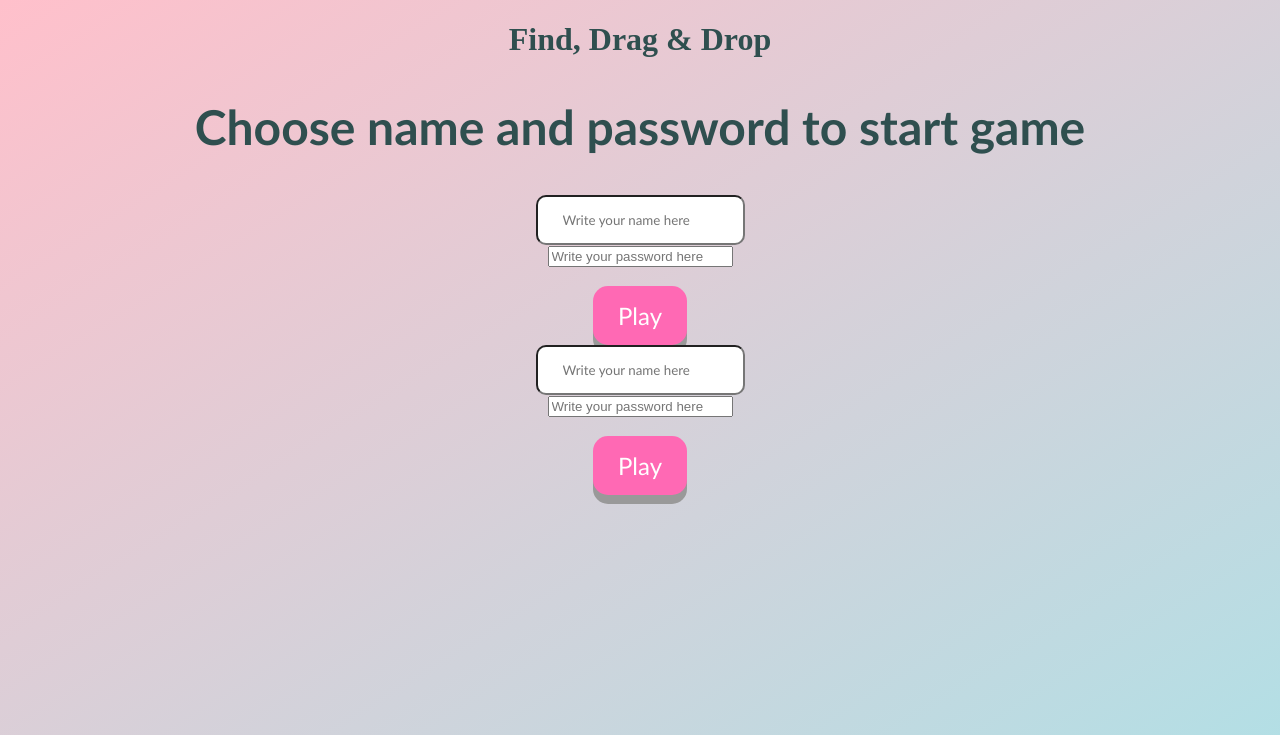
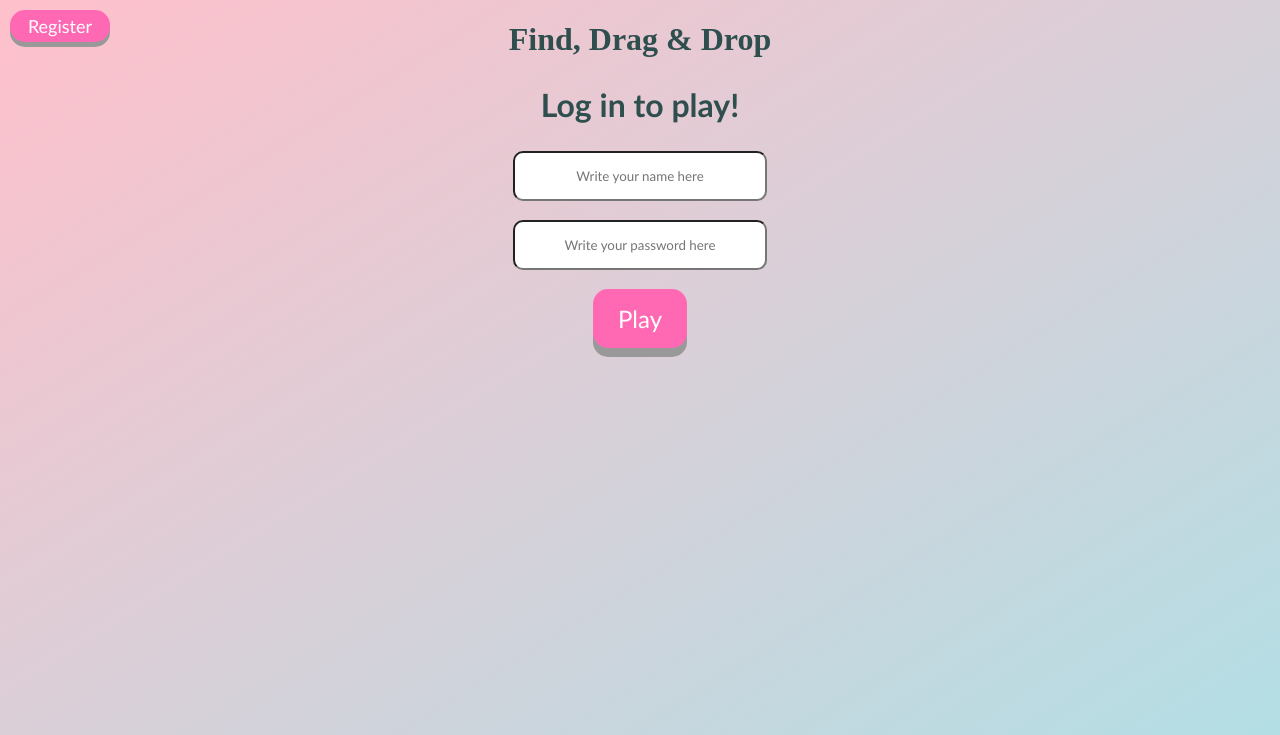
Before and after one commit to aaalic/FindDragDrop_New_Version, an ASP.NET Core app: page /Account/LogIn in a window 1280 px wide. Shown: the top 735 px of the page. Run offline with ASP.NET Core 8, Linux system fonts and the light colour scheme; data that the repository does not hold is empty; some libraries are stand-ins or nearby versions.

Commit message:
Login/Create/Back

```diff
--- a/FindDragDrop2/Controllers/AccountController.cs
+++ b/FindDragDrop2/Controllers/AccountController.cs
@@ -50,7 +50,7 @@ namespace FindDragDrop2.Controllers
 
         [HttpPost]
         [AllowAnonymous]
-        public async Task<IActionResult> Create(LoginVM viewModel)
+        public async Task<IActionResult> Create(CreateVM viewModel)
         {
             var result = await userManager.CreateAsync(
             new IdentityUser(viewModel.Name), viewModel.Password);
--- a/FindDragDrop2/Controllers/HomeController.cs
+++ b/FindDragDrop2/Controllers/HomeController.cs
@@ -11,7 +11,7 @@ using Microsoft.AspNetCore.Mvc;
 
 namespace FindDragDrop2.Controllers
 {
-
+    [Authorize]
     public class HomeController : Controller
     {
         FindDragDropContext context;
--- a/FindDragDrop2/Views/Account/Login.cshtml
+++ b/FindDragDrop2/Views/Account/Login.cshtml
@@ -1,27 +1,20 @@
 @model LoginVM
 
 <h1>Find, Drag & Drop</h1>
-<h2 id="name">Choose name and password to start game</h2>
-<form asp-controller="Account" asp-action="Login" style="text-align:center;">
-    <input asp-for="Name" placeholder="Write your name here" />
+<h2>Log in to play!</h2>
+<form asp-controller="Account" asp-action="Login" style="text-align:center">
+    <input asp-for="Name" placeholder="Write your name here" class="input" />
     <span asp-validation-for="Name"></span>
     <br />
-    <input asp-for="Password" placeholder="Write your password here" />
+    <br />
+    <input asp-for="Password" placeholder="Write your password here" class="input"/>
     <span asp-validation-for="Password"></span>
     <br />
     <br />
 
-    <input type="submit" value="Play" />
+    <input type="submit" value="Play" class="playButton"/>
+
 </form>
-
-<form asp-controller="Account" asp-action="Create" style="text-align:center;">
-    <input asp-for="Name" placeholder="Write your name here" />
-    <span asp-validation-for="Name"></span>
-    <br />
-    <input asp-for="Password" placeholder="Write your password here" />
-    <span asp-validation-for="Password"></span>
-    <br />
-    <br />
-
-    <input type="submit" value="Play" />
+<form action="/Account/Create" style="position:absolute; top:10px; left:10px;">
+    <input type="submit" value="Register" class="smallButton"/>
 </form>
--- a/FindDragDrop2/wwwroot/Styles/StyleSheet.css
+++ b/FindDragDrop2/wwwroot/Styles/StyleSheet.css
@@ -1,5 +1,3 @@
-body {
-}
 
 #main_image {
     content: url("https://finddragdropimages.blob.core.windows.net/images/Kitchen.png");
@@ -59,18 +57,20 @@ body {
 
 h2 {
     text-align: center;
-    font-size: 3em;
+    font-size: 2em;
 }
 
 
 
-input[type=text] {
+.input {
     font-family: 'Gill Sans', 'Gill Sans MT', Calibri, 'Trebuchet MS', sans-serif;
     padding: 15px 25px;
     border-radius: 10px;
+    width: 200px;
+    text-align: center;
 }
 
-input[type=submit] {
+.playButton {
     font-family: 'Gill Sans', 'Gill Sans MT', Calibri, 'Trebuchet MS', sans-serif;
     display: inline-block;
     padding: 15px 25px;
@@ -85,3 +85,20 @@ input[type=submit] {
     border-radius: 15px;
     box-shadow: 0 9px #999;
 }
+
+.smallButton {
+    font-family: 'Gill Sans', 'Gill Sans MT', Calibri, 'Trebuchet MS', sans-serif;
+    display: inline-block;
+    padding: 5px 10px;
+    font-size: 18px;
+    cursor: pointer;
+    text-align: center;
+    text-decoration: none;
+    outline: none;
+    color: #fff;
+    background-color: hotpink;
+    border: none;
+    border-radius: 15px;
+    box-shadow: 0 5px #999;
+    width:100px;
+}
```
Also changed, not shown: FindDragDrop2/Models/ViewModels/CreateVM.cs (added, +17 -0 lines), FindDragDrop2/Views/Account/Create.cshtml (added, +20 -0 lines).
